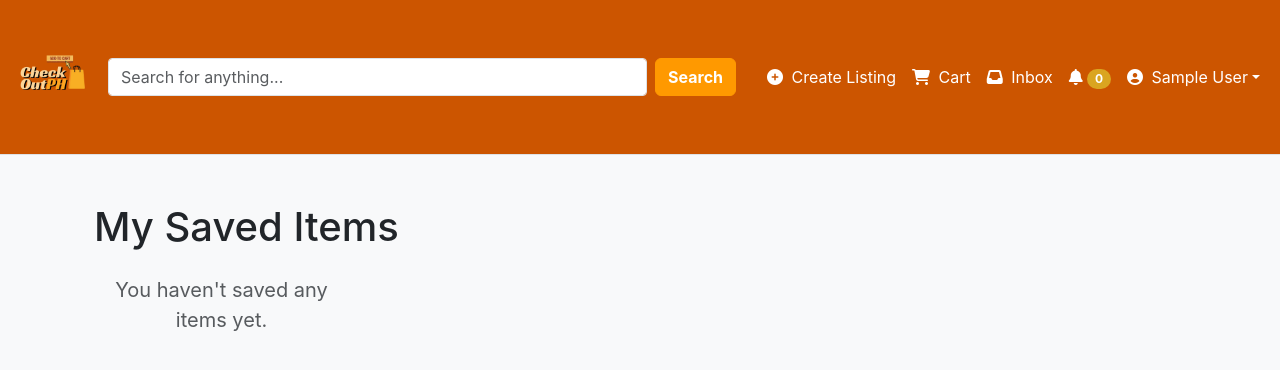
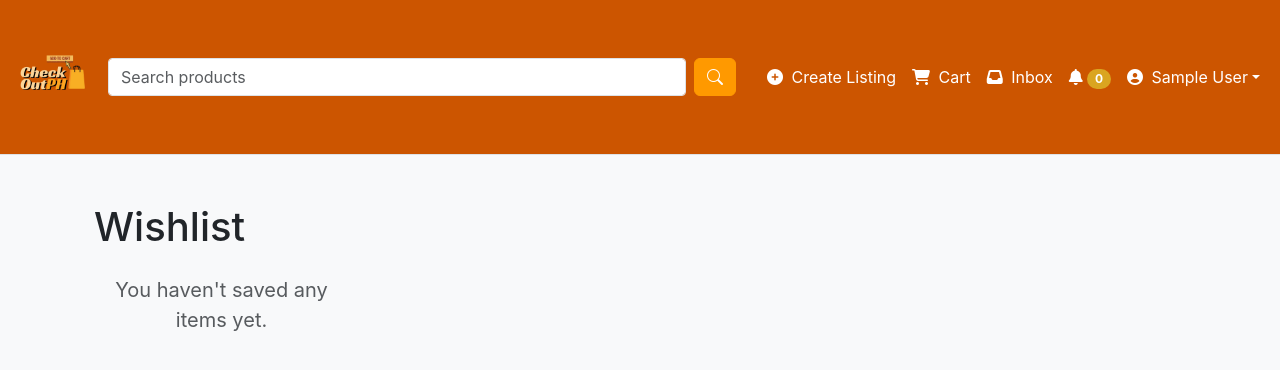
Before and after one commit to sevvy1111/checkout, a Django app: page /accounts/wishlist/ in a window 1280 px wide. Shown: the top 370 px of the page. Run offline with Django 4.2, Linux system fonts and the light colour scheme; the visitor is signed in with stand-in values (Sample User, id 1); data that the repository does not hold is empty.

Commit message:
UI Improve

```diff
--- a/templates/accounts/dashboard.html
+++ b/templates/accounts/dashboard.html
@@ -1,7 +1,7 @@
 {% extends "base.html" %}
 {% load listings_tags %}
 
-{% block title %}Seller Dashboard{% endblock %}
+{% block title %}Dashboard{% endblock %}
 
 {% block content %}
 <div class="container my-5">
--- a/templates/accounts/saved_listings.html
+++ b/templates/accounts/saved_listings.html
@@ -1,11 +1,11 @@
 {% extends 'base.html' %}
 {% load listings_tags %}
 
-{% block title %}My Saved Items{% endblock %}
+{% block title %}My Wishlist{% endblock %}
 
 {% block content %}
 <div class="container my-5">
-    <h1 class="mb-4">My Saved Items</h1>
+    <h1 class="mb-4">Wishlist</h1>
 
     <div class="row row-cols-1 row-cols-md-2 row-cols-lg-4 g-4">
         {% for item in saved_items %}
--- a/templates/base.html
+++ b/templates/base.html
@@ -1,12 +1,15 @@
+{% load static %}
 <!doctype html>
 <html lang="en">
 <head>
   <meta charset="utf-8">
   <meta name="viewport" content="width=device-width, initial-scale=1">
   <title>{% block title %}CheckoutPH{% endblock %}</title>
-
+    <link rel="icon" href="{% static 'images/favicon.png' %}" type="image/png">
+    <link rel="shortcut icon" href="{% static 'images/favicon.png' %}" type="image/png">
   <link rel="preconnect" href="https://fonts.googleapis.com">
   <link rel="preconnect" href="https://fonts.gstatic.com" crossorigin>
+    <link rel="stylesheet" href="https://cdn.jsdelivr.net/npm/bootstrap-icons@1.11.3/font/bootstrap-icons.css">
   <link href="https://cdn.jsdelivr.net/npm/bootstrap@5.3.3/dist/css/bootstrap.min.css" rel="stylesheet">
   <link rel="stylesheet" href="https://cdnjs.cloudflare.com/ajax/libs/font-awesome/6.5.2/css/all.min.css">
   <link href="https://fonts.googleapis.com/css2?family=Inter:wght@400;500;600;700&display=swap" rel="stylesheet">
@@ -67,8 +70,10 @@
     {% if request.resolver_match.url_name not in 'login,register,logout,password_reset,password_reset_done,password_reset_confirm,password_reset_complete' %}
     <div class="w-50 search-suggestions-container">
         <form id="navbar-search-form" class="d-flex" action="{% url 'listings:listing_list' %}" method="get">
-            <input class="form-control me-2" id="navbar-search-input" type="search" name="q" placeholder="Search for anything..." aria-label="Search" value="{{ request.GET.q }}" autocomplete="off">
-            <button class="btn btn-primary" type="submit">Search</button>
+            <input class="form-control me-2" id="navbar-search-input" type="search" name="q" placeholder="Search products" aria-label="Search" value="{{ request.GET.q }}" autocomplete="off">
+            <button class="btn btn-primary" type="submit">
+            <i class="bi bi-search"></i>
+            </button>
         </form>
         <div id="search-suggestions" class="list-group search-suggestions-list d-none"></div>
     </div>
@@ -116,10 +121,10 @@
                 <a class="nav-link dropdown-toggle" href="#" id="navbarDropdown" role="button" data-bs-toggle="dropdown" aria-expanded="false"><i class="fas fa-user-circle me-1"></i> {{ user.get_full_name }}</a>
                 <ul class="dropdown-menu dropdown-menu-end" aria-labelledby="navbarDropdown">
                   <li><a class="dropdown-item" href="{% url 'accounts:profile' %}">My Profile</a></li>
-                  <li><a class="dropdown-item" href="{% url 'accounts:dashboard' %}">Seller Dashboard</a></li>
-                  <li><a class="dropdown-item" href="{% url 'accounts:seller_orders' %}">My Sales</a></li>
-                  <li><a class="dropdown-item" href="{% url 'accounts:order_history' %}">My Purchases</a></li>
-                  <li><a class="dropdown-item" href="{% url 'accounts:saved_listings' %}">My Wishlist</a></li>
+                  <li><a class="dropdown-item" href="{% url 'accounts:dashboard' %}">Dashboard</a></li>
+                  <li><a class="dropdown-item" href="{% url 'accounts:seller_orders' %}">Sales</a></li>
+                  <li><a class="dropdown-item" href="{% url 'accounts:order_history' %}">Purchases</a></li>
+                  <li><a class="dropdown-item" href="{% url 'accounts:saved_listings' %}">Wishlist</a></li>
                     <li><a class="dropdown-item" href="{% url 'support:chat' %}">Customer Support</a></li>
                   <li><hr class="dropdown-divider"></li>
                   <li><form method="post" action="{% url 'logout' %}" class="d-inline">{% csrf_token %}<button type="submit" class="dropdown-item"><i class="fas fa-sign-out-alt me-1"></i> Logout</button></form></li>
--- a/templates/listings/listing_list.html
+++ b/templates/listings/listing_list.html
@@ -6,7 +6,6 @@
 <main class="container">
     <div class="row">
         <aside class="col-lg-3">
-            <h2 class="mb-3">Filters</h2>
             <form id="filter-form" class="mb-4 p-3 bg-light rounded" action="{% url 'listings:listing_list' %}" method="get">
                 {% csrf_token %}
                 {% comment %}
@@ -16,12 +15,12 @@
                 {{ filter.form.category|as_crispy_field }}
                 {{ filter.form.city|as_crispy_field }}
 
-                <button type="submit" class="btn btn-primary w-100 mt-3">Apply Filters</button>
+                <button type="submit" class="btn btn-primary w-100 mt-3">Apply</button>
             </form>
         </aside>
 
         <section class="col-lg-9">
-             <h2 class="mb-3">Search Results</h2>
+             <h2 class="mb-3">Find Deals</h2>
             <div id="listings-container" class="row row-cols-1 row-cols-md-2 row-cols-lg-3 g-4">
                 {% include 'listings/partials/listings_grid.html' with listings=listings %}
             </div>
--- a/templates/messaging/conversation_detail.html
+++ b/templates/messaging/conversation_detail.html
@@ -21,7 +21,7 @@
                         {% endif %}
                     {% endif %}
 
-                    <div class="p-3 rounded {% if message.sender == user %}bg-primary text-white{% else %}bg-light{% endif %}">
+                    <div class="p-3 rounded {% if message.sender == user %}bg-warning text-dark{% else %}bg-light{% endif %}">
                         <p class="mb-1">{{ message.text|linebreaksbr }}</p>
                         {% if message.image %}
                             <a href="{{ message.image.url }}" target="_blank">
--- a/templates/reports/create_report.html
+++ b/templates/reports/create_report.html
@@ -16,7 +16,7 @@
                         {% csrf_token %}
                         {{ form|crispy }}
                         <div class="d-grid gap-2 mt-4">
-                            <button class="btn btn-danger" type="submit">Submit Report</button>
+                            <button class="btn btn-warning" type="submit">Submit Report</button>
                         </div>
                     </form>
                 </div>
```
Also changed, not shown: templates/listings/cart_detail.html (+7 -4 lines), templates/listings/listing_detail.html (+4 -4 lines), static/css/styles.css (line endings or trailing spaces), static/images/favicon.png (added).
